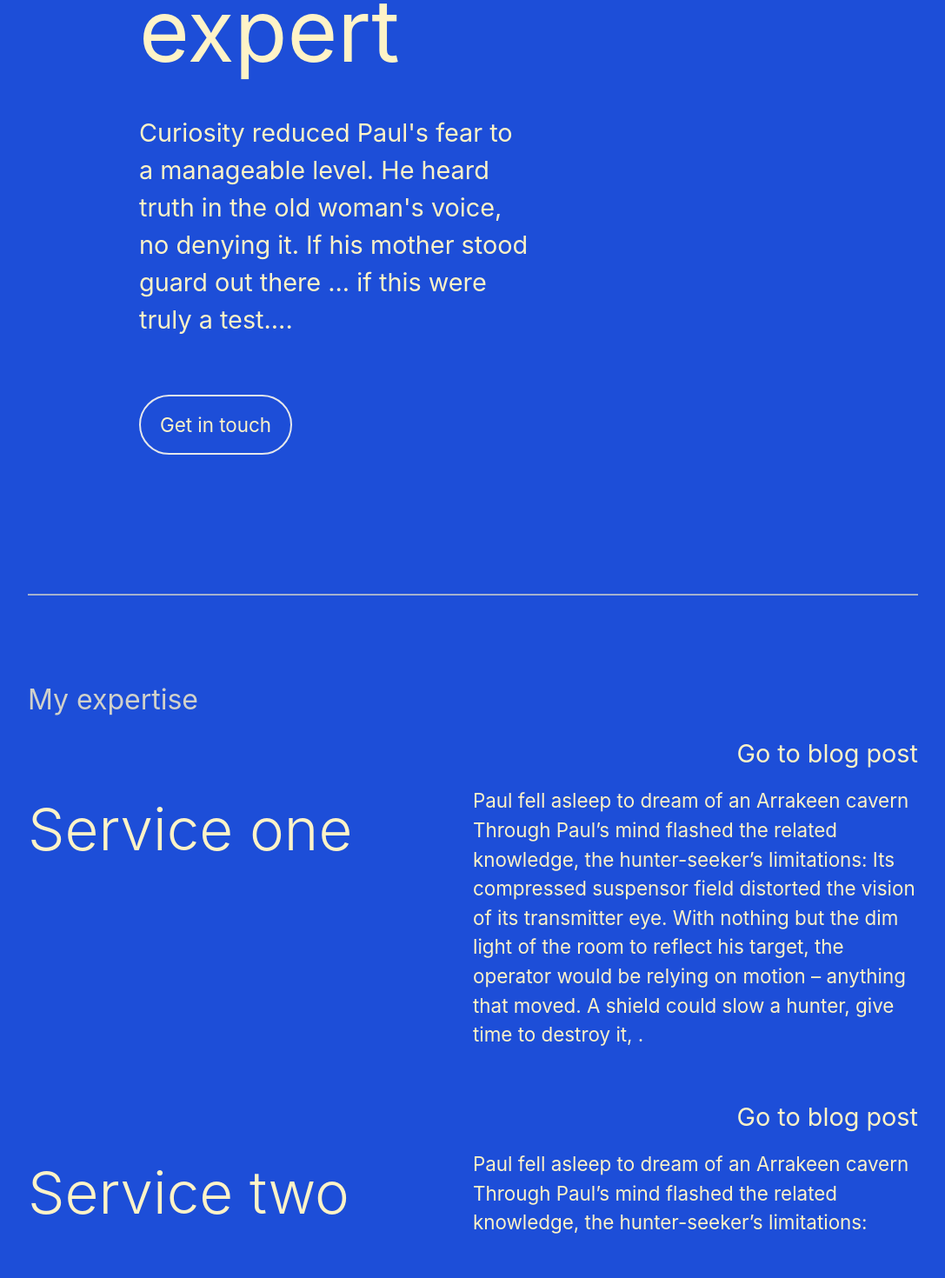
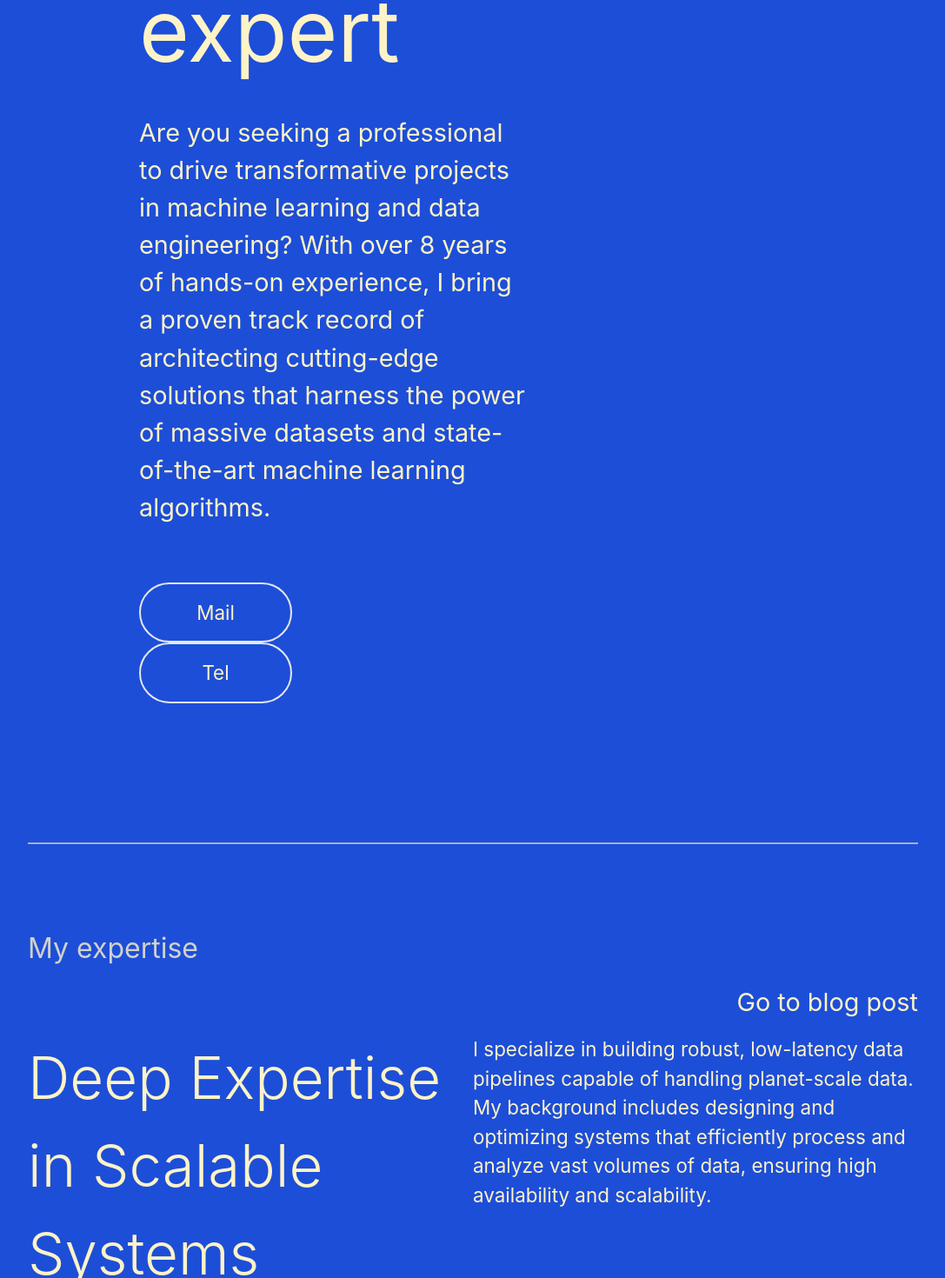
Before and after one commit to Samina-tenso/sathvik-portfolio, a React (Vite) app: page / in a window 1280 px wide. Shown: the part 360-1830 px from the top of the page at 87% size, without its empty margins (96-1183 px from the left). Built offline with nearby package versions, Linux system fonts and the light colour scheme.

Commit message:
Add Sathvik specific content

```diff
--- a/index.html
+++ b/index.html
@@ -5,7 +5,7 @@
   <meta charset="UTF-8" />
   <link rel="icon" type="image/svg+xml" href="/vite.svg" />
   <meta name="viewport" content="width=device-width, initial-scale=1.0" />
-  <title>Vite + React</title>
+  <title>Sathvik Katam</title>
 </head>
 
 <body>
--- a/src/assets/data.json
+++ b/src/assets/data.json
@@ -1,14 +1,18 @@
 [
     {
-        "title": "Service one",
-        "content": "Paul fell asleep to dream of an Arrakeen cavern Through Paul’s mind flashed the related knowledge, the hunter-seeker’s limitations: Its compressed suspensor field distorted the vision of its transmitter eye. With nothing but the dim light of the room to reflect his target, the operator would be relying on motion – anything that moved. A shield could slow a hunter, give time to destroy it, ."
+        "title": "Deep Expertise in Scalable Systems",
+        "content": "I specialize in building robust, low-latency data pipelines capable of handling planet-scale data. My background includes designing and optimizing systems that efficiently process and analyze vast volumes of data, ensuring high availability and scalability."
     },
     {
-        "title": "Service two",
-        "content": "Paul fell asleep to dream of an Arrakeen cavern Through Paul’s mind flashed the related knowledge, the hunter-seeker’s limitations: "
+        "title": "Advanced Machine Learning Architectures",
+        "content": "Leveraging the latest advancements in machine learning, I have developed and deployed ML systems that rival industry benchmarks. From natural language processing to computer vision and beyond, my solutions are at the forefront of innovation"
     },
     {
-        "title": "Service three",
-        "content": "Paul fell asleep to dream of an Arrakeen cavern Through Paul’s mind flashed the related knowledge, the hunter-seeker’s limitations: Its compressed suspensor field distorted the vision of its transmitter eye. With nothing but the dim light of the room to reflect his target, the operator would be relying on motion – anything that moved. A shield could slow a hunter, give time to destroy it, but Paul had put aside his shield on the bed."
+        "title": "End-to-End Solutions",
+        "content": "I excel in delivering end-to-end solutions, from data ingestion and preprocessing to model training, deployment, and monitoring. My holistic approach ensures seamless integration of data engineering and machine learning components, resulting in actionable insights and tangible business value."
+    },
+    {
+        "title": "Proven Results",
+        "content": "Throughout my career, I have successfully spearheaded projects that have driven operational efficiencies, improved decision-making processes, and unlocked new revenue streams for organizations across diverse sectors"
     }
 ]
--- a/src/components/Hero.jsx
+++ b/src/components/Hero.jsx
@@ -31,18 +31,17 @@ const Hero = () => {
                         animate={isInView ? "enter" : "hidden"} className=' pb-40 pt-30 flex flex-col items-center justify-center border-b-2 border-opacity-60 border-amber-100'
 
                     >
-
                         <div >
                             <div >
                                 <h1 className='text-h1 pb-10 md:max-w-[60vw]'>Sathvik Katam <br /> Data and ML expert </h1>
                             </div>
 
-                            <p className='text-ingress md:max-w-[60vw] xl:max-w-[35vw] mb-16'> Curiosity reduced Paul's fear to a manageable level.
-                                He heard truth in the old woman's voice, no denying it.
-                                If his mother stood guard out there ... if this were truly a
-                                test....
+                            <p className='text-ingress md:max-w-[60vw] xl:max-w-[35vw] mb-16'>
+                                Are you seeking a professional to drive transformative projects in machine learning and data engineering?
+                                With over 8 years of hands-on experience, I bring a proven track record of architecting cutting-edge solutions that harness the power of massive datasets and state-of-the-art machine learning algorithms.
                             </p>
-                            <Button url={'mailto:sammique95@gmail.com'} text={'Get in touch'} bgColor={'#FEF3C7'} textColor={'#1d4ed8'} />
+                            <Button url={'mailto:sathvik.katam@gmail.com'} text={'Mail'} bgColor={'#FEF3C7'} textColor={'#1d4ed8'} />
+                            <Button url={'tel:+46722324382'} text={'Tel'} bgColor={'#FEF3C7'} textColor={'#1d4ed8'} />
                         </div>
                     </motion.div >
 
--- a/src/components/Services.jsx
+++ b/src/components/Services.jsx
@@ -12,7 +12,6 @@ const Services = () => {
         <div className='py-24 border-b-2 border-amber-100 '>
             <h4 className='text-h3 pb-4 opacity-80'>My expertise</h4>
             <ul
-
                 className='text-left '>
                 {data.map((d, index) => (
                     <li key={index}><Card {...d} /></li>
```
